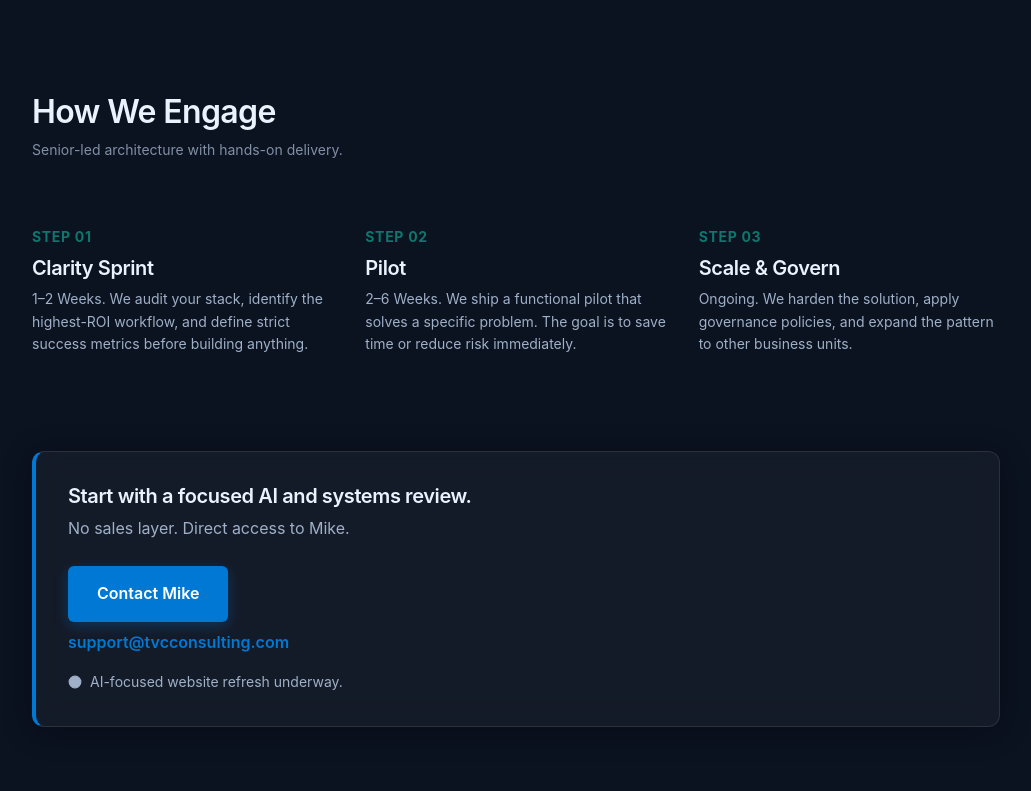
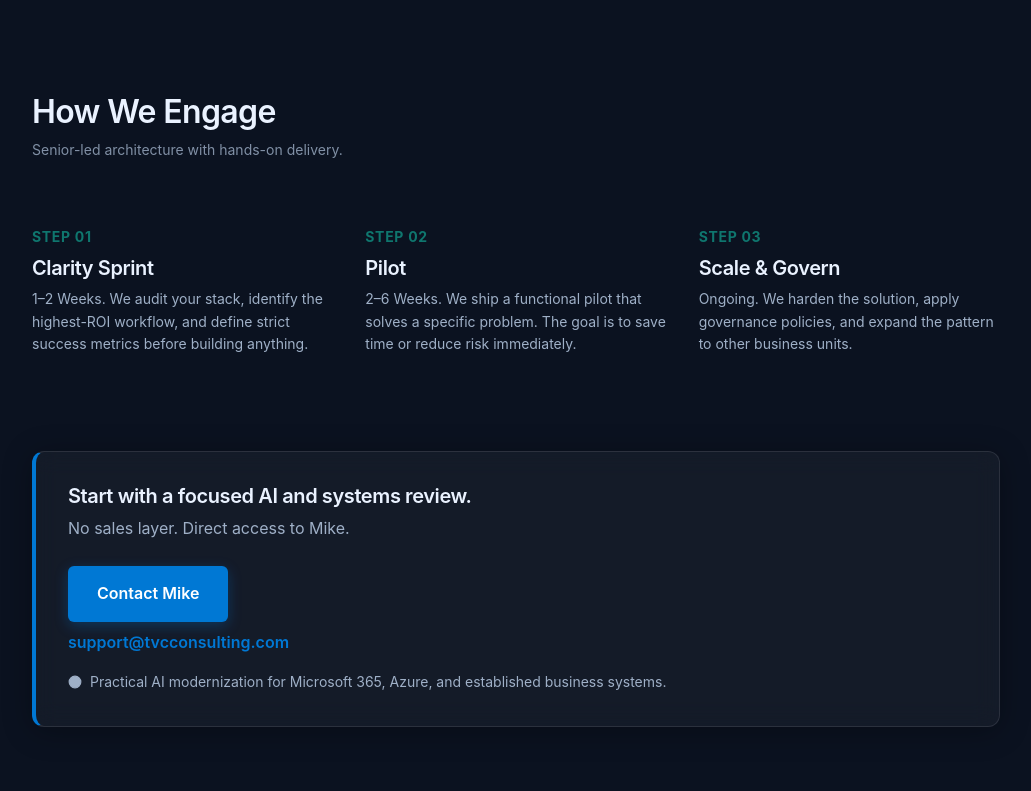
Before and after one commit to TVCClients/tvc-splash2026, a plain HTML site: page index.html in a window 1280 px wide. Shown: the part 2341-3132 px from the top of the page, without its empty margins (124-1155 px from the left). Drawn offline with Linux system fonts and the light colour scheme.

Commit message:
Update footer positioning line

```diff
--- a/index.html
+++ b/index.html
@@ -502,7 +502,7 @@
                 </div>
                 <div class="footer-note">
                     <svg width="14" height="14" viewBox="0 0 24 24" fill="none" stroke="currentColor" stroke-width="2"><circle cx="12" cy="12" r="10"></circle><polyline points="12 6 12 12 16 14"></polyline></svg>
-                    AI-focused website refresh underway.
+                    Practical AI modernization for Microsoft 365, Azure, and established business systems.
                 </div>
             </div>
         </footer>
```
